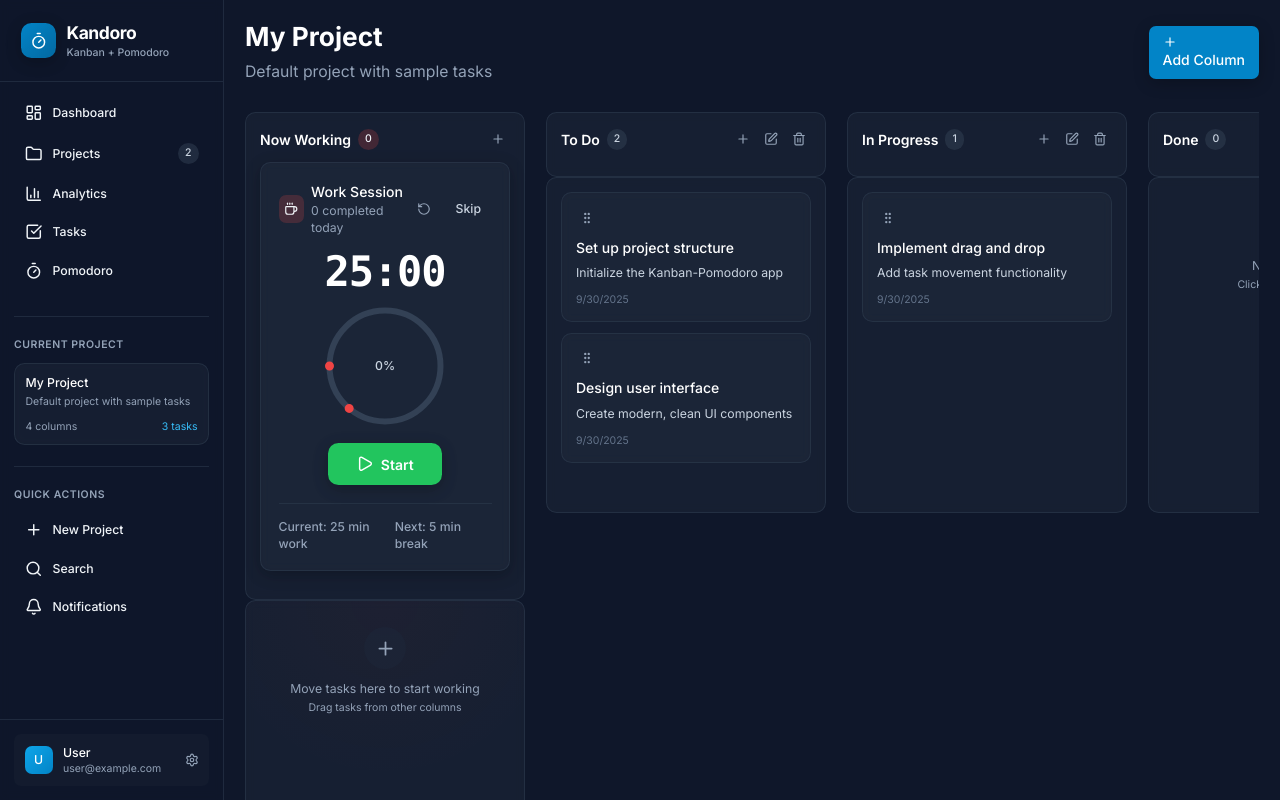
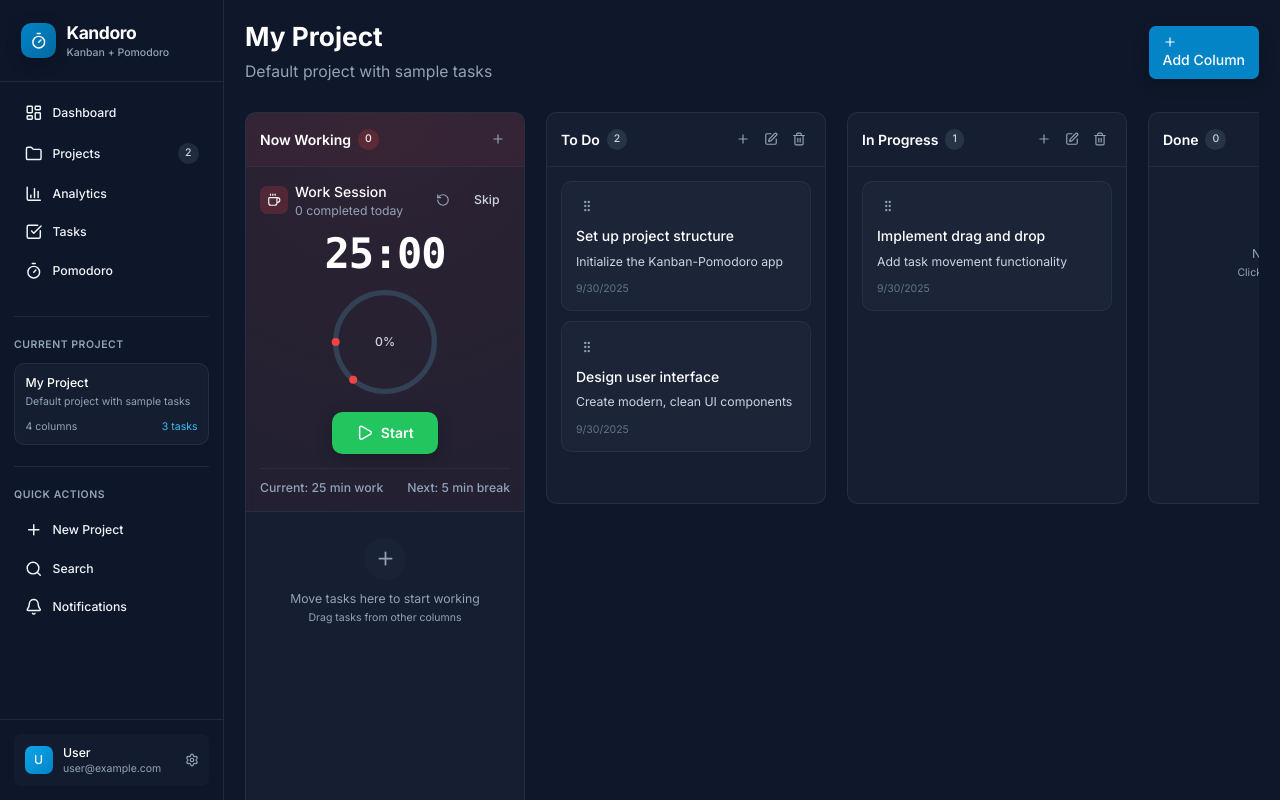
Before and after one commit to lellyresa/kandorov3, a React app in the folder my-web-app/: page / in a window 1280 px wide. Shown: the top 800 px of the page. Built offline with nearby package versions, Linux system fonts and the light colour scheme; the HTML template or start-up script is replaced by a standard one.

Commit message:
Polish column layout and Pomodoro styling

```diff
--- a/my-web-app/src/components/Column.jsx
+++ b/my-web-app/src/components/Column.jsx
@@ -5,7 +5,7 @@ import TaskCard from './TaskCard';
 import TaskForm from './TaskForm';
 import PomodoroTimer from './PomodoroTimer';
 import { COLUMN_TYPES } from '../types';
-import { Plus, MoreVertical, Trash2, Edit } from 'lucide-react';
+import { Plus, Trash2, Edit } from 'lucide-react';
 import { useApp } from '../context/AppContext';
 
 export default function Column({ column, tasks, projectId }) {
@@ -50,12 +50,22 @@ export default function Column({ column, tasks, projectId }) {
   };
 
   return (
-    <div className="flex flex-col h-full min-w-80 max-w-80">
-      {/* Column Header */}
-      <div className={`modern-card rounded-t-xl p-4 ${
-        isActiveColumn ? 'bg-danger-500/10 border-danger-500/30' : ''
-      }`}>
-        <div className="flex items-center justify-between mb-3">
+    <div
+      className={`modern-card flex flex-col h-full min-w-80 max-w-80 overflow-hidden transition-colors duration-200 ${
+        isActiveColumn ? 'border-danger-500/40 bg-danger-500/10' : ''
+      }`}
+      style={{
+        backgroundImage: isActiveColumn
+          ? 'radial-gradient(circle at 50% 0%, rgba(239, 68, 68, 0.06) 0%, transparent 55%)'
+          : 'none'
+      }}
+    >
+      <div
+        className={`p-4 border-b border-gray-700/40 ${
+          isActiveColumn ? 'bg-danger-500/10' : ''
+        }`}
+      >
+        <div className="flex items-center justify-between">
           <div className="flex items-center space-x-2">
             <h3 className={`font-semibold text-white ${isActiveColumn ? 'text-danger-300' : ''}`}>
               {column.title}
@@ -63,7 +73,7 @@ export default function Column({ column, tasks, projectId }) {
             <span className={`px-2 py-1 text-xs font-medium rounded-full ${
               isActiveColumn
                 ? 'bg-danger-500/20 text-danger-300'
-                : 'bg-gray-700/50 text-gray-300'
+                : 'bg-gray-700/60 text-gray-300'
             }`}>
               {tasks.length}
             </span>
@@ -98,32 +108,25 @@ export default function Column({ column, tasks, projectId }) {
           </div>
         </div>
 
-        {/* Pomodoro Timer for Active Column */}
-        {isActiveColumn && (
-          <div className="mb-4">
-            <PomodoroTimer />
-          </div>
-        )}
-
-        {/* Column Description */}
         {column.description && (
-          <p className="text-sm text-gray-300">{column.description}</p>
+          <p className="mt-3 text-sm text-gray-300">{column.description}</p>
         )}
       </div>
 
-      {/* Tasks Container */}
+      {isActiveColumn && (
+        <div className="p-4 border-b border-gray-700/40 bg-danger-500/5">
+          <PomodoroTimer />
+        </div>
+      )}
+
       <div
         ref={setNodeRef}
-        className={`flex-1 modern-card rounded-b-xl border-t-0 p-4 min-h-96 transition-all duration-200 ${
-          isActiveColumn ? 'bg-danger-500/5 border-danger-500/20' : ''
-        } ${
-          isOver ? 'border-accent-500/30 bg-accent-500/5' : ''
+        className={`flex-1 overflow-y-auto p-4 min-h-96 transition-colors duration-200 ${
+          isOver ? 'bg-accent-500/5' : ''
         }`}
         style={{
-          backgroundImage: isActiveColumn
-            ? 'radial-gradient(circle at 50% 0%, rgba(239, 68, 68, 0.03) 0%, transparent 50%)'
-            : isOver
-            ? 'radial-gradient(circle at 50% 0%, rgba(14, 165, 233, 0.05) 0%, transparent 50%)'
+          backgroundImage: isOver
+            ? 'radial-gradient(circle at 50% 0%, rgba(14, 165, 233, 0.08) 0%, transparent 60%)'
             : 'none'
         }}
       >
@@ -156,7 +159,6 @@ export default function Column({ column, tasks, projectId }) {
         </SortableContext>
       </div>
 
-      {/* Task Form Modal */}
       <TaskForm
         isOpen={showTaskForm}
         onClose={() => setShowTaskForm(false)}
--- a/my-web-app/src/components/PomodoroTimer.jsx
+++ b/my-web-app/src/components/PomodoroTimer.jsx
@@ -1,11 +1,10 @@
-import React, { useEffect, useState } from 'react';
+import React, { useEffect } from 'react';
 import { useApp } from '../context/AppContext';
 import { Play, Pause, RotateCcw, Coffee } from 'lucide-react';
 
 export default function PomodoroTimer() {
   const { state, actions } = useApp();
   const { pomodoroState } = state;
-  const [isRunning, setIsRunning] = useState(false);
 
   // Timer effect
   useEffect(() => {
@@ -52,10 +51,10 @@ export default function PomodoroTimer() {
   };
 
   return (
-    <div className="modern-card p-5 shadow-dark-medium">
-      <div className="flex items-center justify-between mb-4">
+    <div className="space-y-4">
+      <div className="flex items-center justify-between">
         <div className="flex items-center space-x-2">
-          <div className="flex items-center justify-center w-8 h-8 bg-danger-500/20 rounded-lg">
+          <div className="flex items-center justify-center w-8 h-8 rounded-lg bg-danger-500/20">
             <Coffee className="w-4 h-4 text-danger-400" />
           </div>
           <div>
@@ -71,31 +70,27 @@ export default function PomodoroTimer() {
         <div className="flex items-center space-x-2">
           <button
             onClick={handleReset}
-            className="p-2 text-gray-400 hover:text-accent-400 rounded-lg hover:bg-gray-700/50 transition-colors"
+            className="p-2 text-gray-400 hover:text-accent-400 rounded-lg hover:bg-gray-800/60 transition-colors"
             title="Reset timer"
           >
             <RotateCcw className="w-4 h-4" />
           </button>
           <button
             onClick={handleSkip}
-            className="px-3 py-2 text-sm text-gray-300 hover:text-white rounded-lg hover:bg-gray-700/50 transition-colors font-medium"
+            className="px-3 py-2 text-sm text-gray-300 hover:text-white rounded-lg hover:bg-gray-800/60 transition-colors font-medium"
           >
             Skip
           </button>
         </div>
       </div>
 
-      {/* Timer Display */}
-      <div className="relative mb-4">
-        <div className="text-center">
-          <div className="text-5xl font-mono font-bold text-white mb-3 tracking-tight">
+      <div className="flex flex-col items-center gap-3">
+        <div className="text-5xl font-mono font-bold text-white tracking-tight">
           {formatTime(pomodoroState.timeRemaining)}
         </div>
 
-          {/* Progress Ring */}
-          <div className="relative w-36 h-36 mx-auto">
-            <svg className="w-36 h-36 transform -rotate-90" viewBox="0 0 42 42">
-              {/* Background circle */}
+        <div className="relative w-32 h-32">
+          <svg className="w-full h-full transform -rotate-90" viewBox="0 0 42 42">
             <path
               d="M21 2.5
                 a 18.5 18.5 0 0 1 0 37
@@ -104,13 +99,12 @@ export default function PomodoroTimer() {
               stroke="#334155"
               strokeWidth="2"
             />
-              {/* Progress circle */}
             <path
               d="M21 2.5
                 a 18.5 18.5 0 0 1 0 37
                 a 18.5 18.5 0 0 1 0 -37"
               fill="none"
-                stroke={pomodoroState.isWorkSession ? "#ef4444" : "#22c55e"}
+              stroke={pomodoroState.isWorkSession ? '#ef4444' : '#22c55e'}
               strokeWidth="3"
               strokeDasharray={`${progress}, 100`}
               strokeLinecap="round"
@@ -124,13 +118,11 @@ export default function PomodoroTimer() {
           </div>
         </div>
       </div>
-      </div>
 
-      {/* Control Button */}
       <div className="flex justify-center">
         <button
           onClick={handleStartPause}
-          className={`flex items-center space-x-2 px-8 py-3 rounded-xl font-semibold transition-all duration-200 shadow-dark-medium hover:shadow-dark-large ${
+          className={`flex items-center space-x-2 px-7 py-3 rounded-xl font-semibold transition-all duration-200 shadow-dark-medium hover:shadow-dark-large ${
             pomodoroState.isActive
               ? 'bg-warning-500 text-white hover:bg-warning-600'
               : 'bg-success-500 text-white hover:bg-success-600'
@@ -150,13 +142,10 @@ export default function PomodoroTimer() {
         </button>
       </div>
 
-      {/* Session Info */}
-      <div className="mt-5 pt-4 border-t border-gray-700/50">
-        <div className="flex justify-between text-sm text-gray-400 font-medium">
+      <div className="pt-3 border-t border-gray-700/40 flex justify-between text-sm text-gray-400 font-medium">
         <span>Current: {pomodoroState.isWorkSession ? '25 min work' : '5 min break'}</span>
         <span>Next: {pomodoroState.isWorkSession ? '5 min break' : '25 min work'}</span>
       </div>
     </div>
-    </div>
   );
 }
```
Lines whose indentation alone changed are shown as unchanged.
